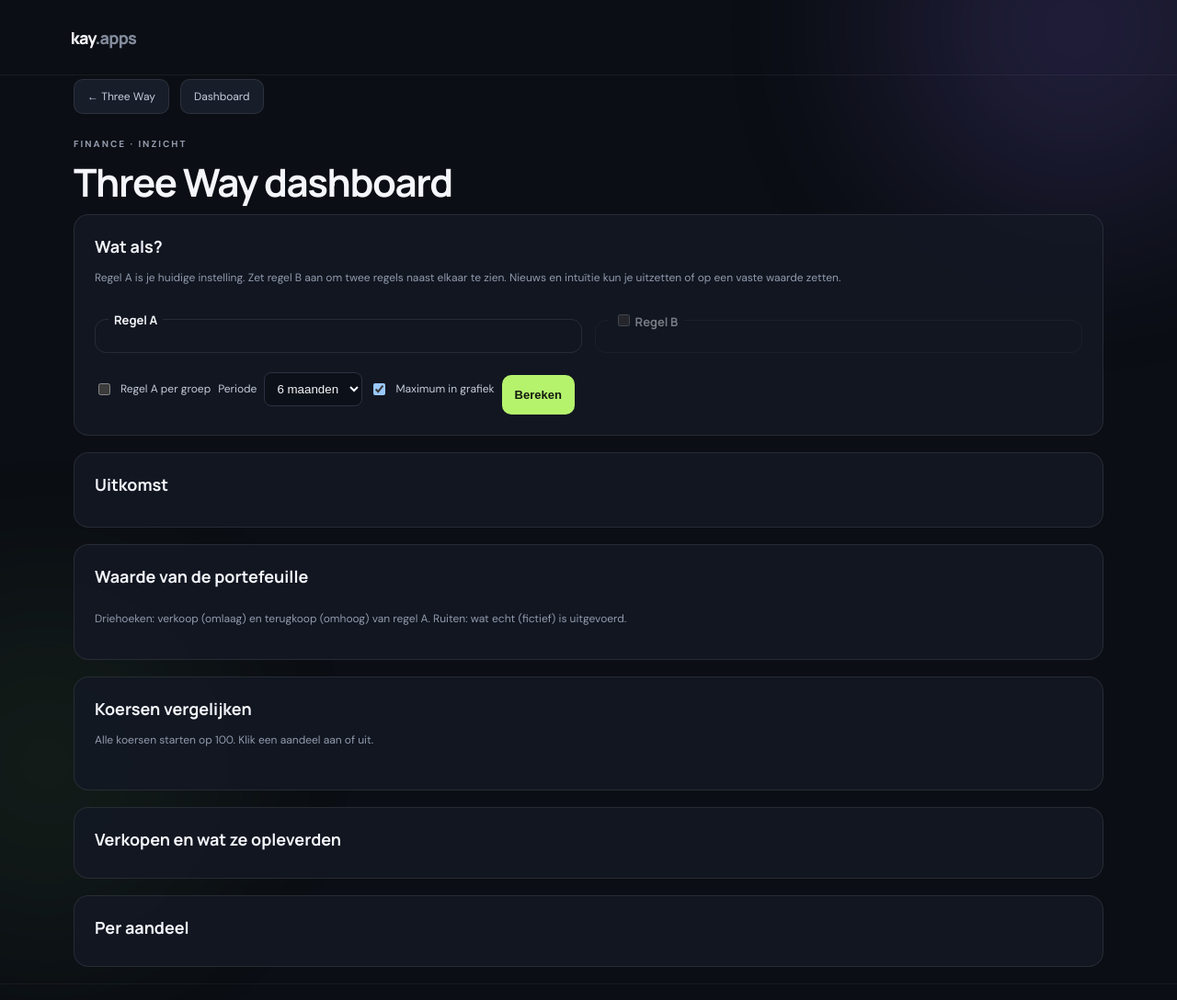
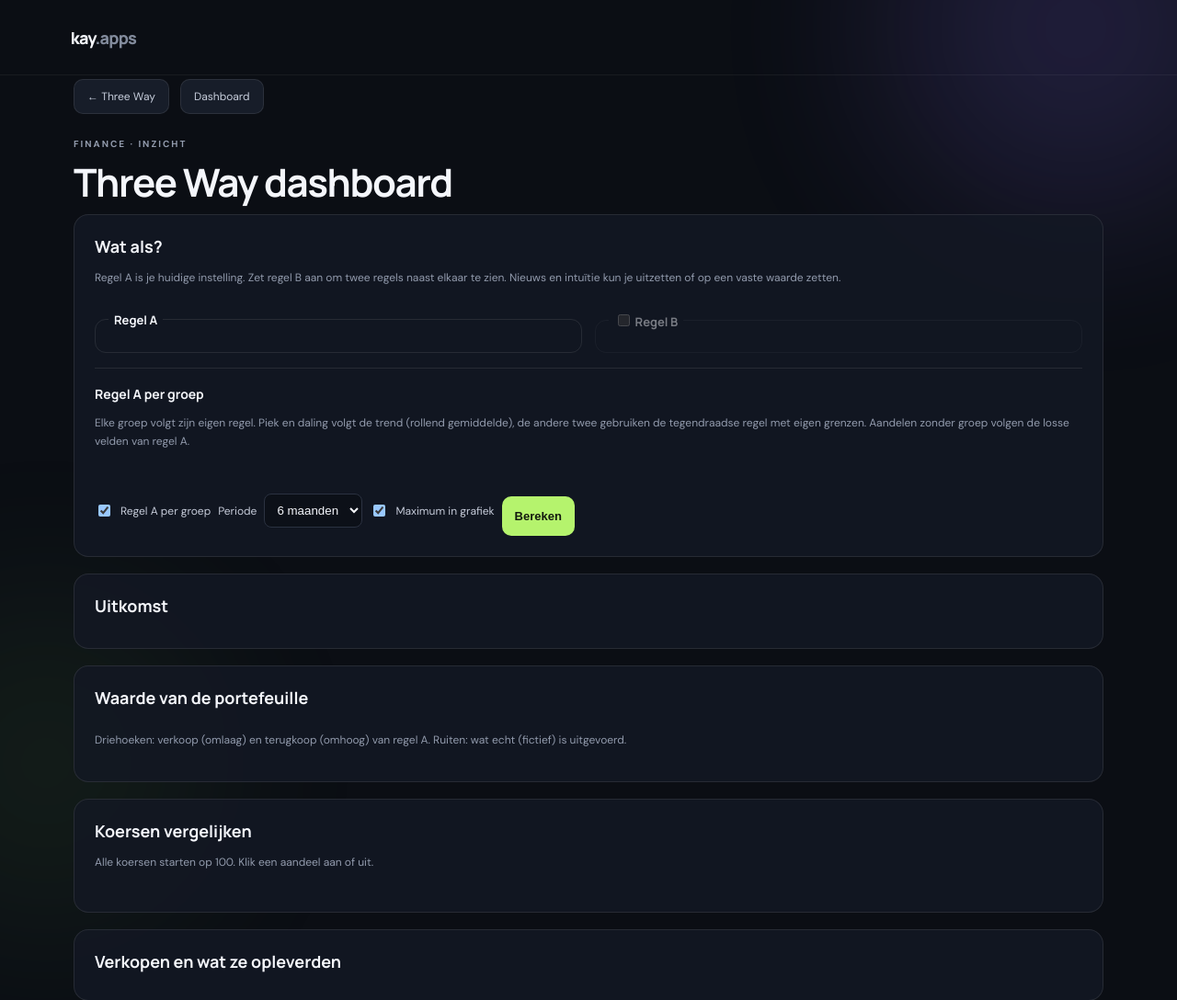
Before and after one commit to kay-smits-in-front/apps, a Flask app: template templates/three_way_dashboard.html in a window 1280 px wide. Shown: the top 1088 px of the page at 92% size. Run offline with Flask 3, Linux system fonts and the light colour scheme; the template is opened without the code that fills it, so the values that code supplies are empty.

Commit message:
Dashboard: rules per group on by default
Co-Authored-By: Claude Sonnet 5.5 <noreply@anthropic.com>
Claude-Session: https://claude.ai/code/session_01FfnCgDyJQ4ZuELKWZ4Tj1f

```diff
--- a/templates/three_way_dashboard.html
+++ b/templates/three_way_dashboard.html
@@ -16,14 +16,14 @@
       <fieldset data-scenario="a"><legend>Regel A</legend><div class="fields"></div></fieldset>
       <fieldset data-scenario="b" class="off"><legend><label><input type="checkbox" id="b-on"> Regel B</label></legend><div class="fields"></div></fieldset>
     </div>
-    <div class="group-panel" id="group-panel" hidden>
+    <div class="group-panel" id="group-panel">
       <h3>Regel A per groep</h3>
       <p class="helper">Elke groep volgt zijn eigen regel. Piek en daling volgt de trend (rollend gemiddelde), de andere twee gebruiken de tegendraadse regel met eigen grenzen. Aandelen zonder groep volgen de losse velden van regel A.</p>
       <div class="scenario-grid" id="group-fields"></div>
       <div class="assign" id="group-assign"></div>
     </div>
     <div class="toolbar">
-      <label><input type="checkbox" id="groups-on"> Regel A per groep</label>
+      <label><input type="checkbox" id="groups-on" checked> Regel A per groep</label>
       <label>Periode
         <select id="window"><option value="90">3 maanden</option><option value="180" selected>6 maanden</option><option value="365">1 jaar</option><option value="730">2 jaar</option></select>
       </label>
```
